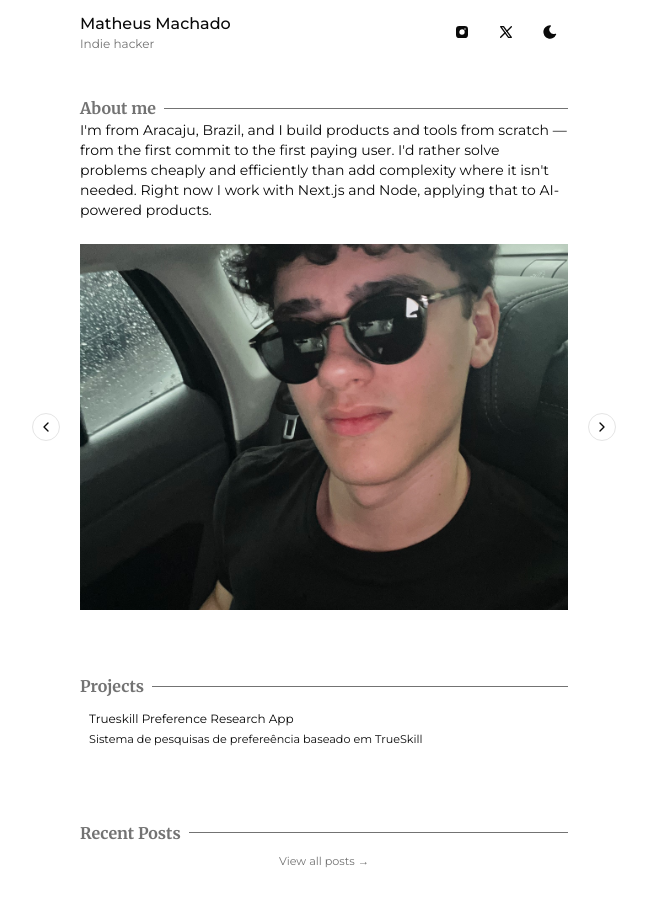
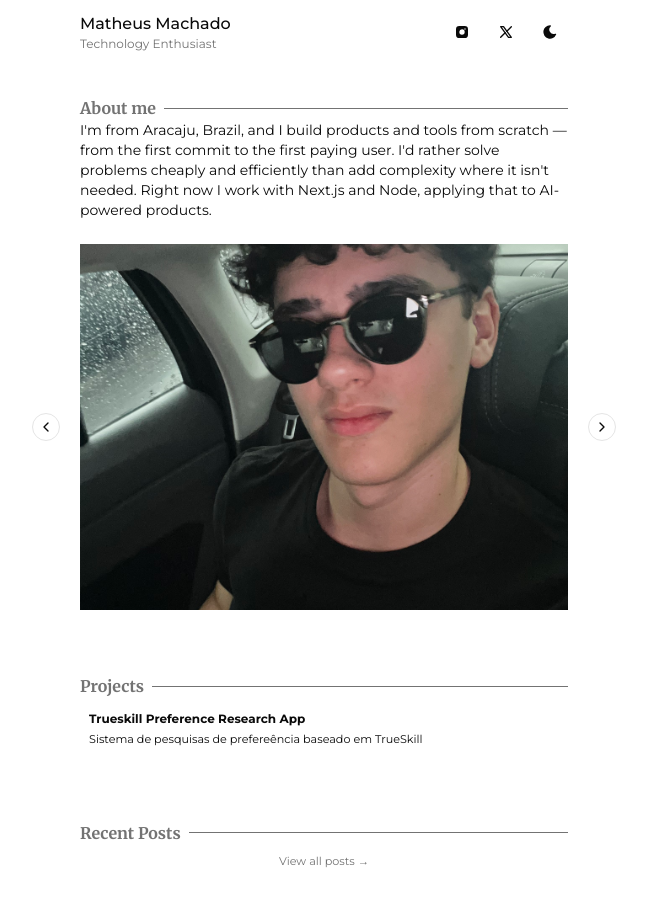
Before and after one commit to teteumachado/teteumachado, a Next.js app in the folder apps/web/: page / in a window 1280 px wide. Shown: the whole page, without its empty margins (316-963 px from the left). Built offline with nearby package versions, Linux system fonts and the light colour scheme.

Commit message:
chore: update branding from Indie Hacker to Technology Enthusiast, bold project names

```diff
--- a/apps/web/app/layout.tsx
+++ b/apps/web/app/layout.tsx
@@ -25,7 +25,7 @@ const geistMono = Geist_Mono({
 
 export const metadata: Metadata = {
   metadataBase: new URL('https://teteumachado.com'),
-  title: 'Matheus Machado | Indie Hacker',
+  title: 'Matheus Machado | Technology Enthusiast',
   description: '...',
 }
 
--- a/apps/web/components/public/header.tsx
+++ b/apps/web/components/public/header.tsx
@@ -16,7 +16,7 @@ export const Header = () => {
       <Link href="/">
         <div className="flex flex-col">
           <h1 className="font-medium text-md">Matheus Machado</h1>
-          <h2 className="text-muted-foreground text-xs">Indie hacker</h2>
+          <h2 className="text-muted-foreground text-xs">Technology Enthusiast</h2>
         </div>
       </Link>
       <div className="flex gap-2 items-center">
--- a/apps/web/components/public/projects.tsx
+++ b/apps/web/components/public/projects.tsx
@@ -29,7 +29,7 @@ export const Projects = () => {
           <Link key={i} href={p.url} target="_blank">
             <div className="w-full flex justify-between p-2 rounded items-center transition-colors border border-transparent hover:border hover:border-primary/30 hover:shadow-sm">
               <div className="flex flex-col gap-1">
-                <h1 className="text-xs">{p.name}</h1>
+                <h1 className="text-xs font-bold">{p.name}</h1>
                 <h2 className="text-[0.7rem]">{p.shortDescription}</h2>
               </div>
             </div>
```
